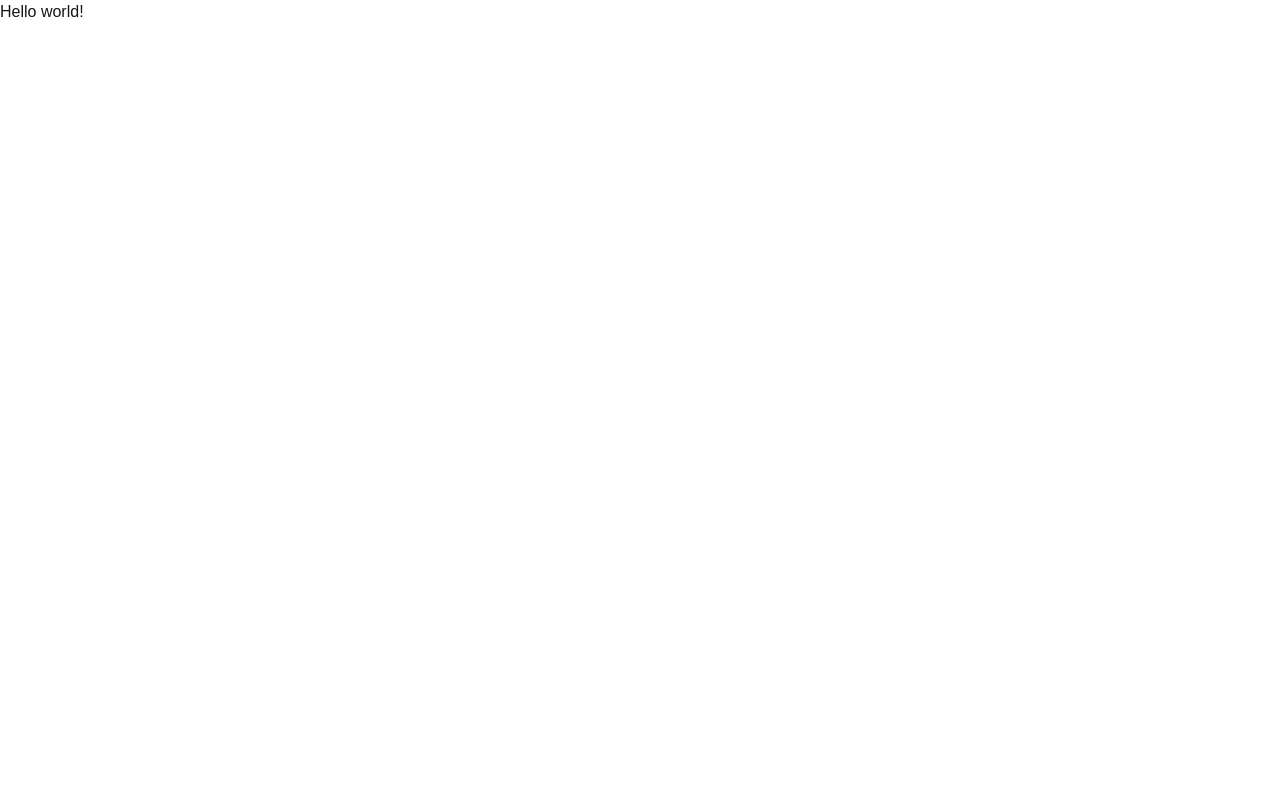
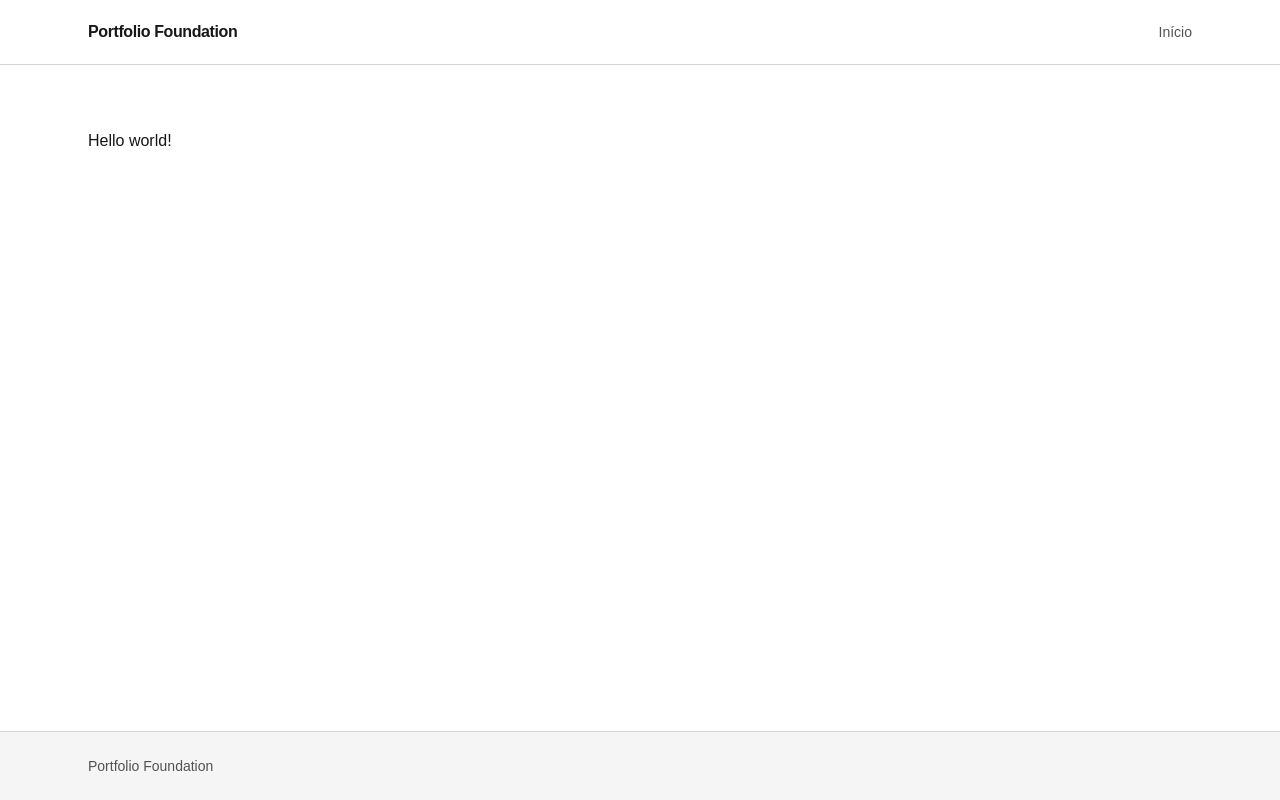
Before and after one commit to AMSDAF/portfolio-foundation, a Next.js app in the folder frontend/: page / in a window 1280 px wide. Built offline with nearby package versions, Linux system fonts and the light colour scheme.

Commit message:
feat: add neutral site shell

```diff
--- a/frontend/src/app/layout.tsx
+++ b/frontend/src/app/layout.tsx
@@ -1,6 +1,7 @@
 import type { Metadata } from "next";
 import { siteSeo } from "@/config/seo";
 import { siteContent } from "@/config/site";
+import { SiteShell } from "@/components/site-shell";
 import "./globals.css";
 
 export const metadata: Metadata = {
@@ -15,7 +16,9 @@ export const metadata: Metadata = {
 export default function RootLayout({ children }: LayoutProps<"/">) {
   return (
     <html lang="pt-BR">
-      <body>{children}</body>
+      <body>
+        <SiteShell>{children}</SiteShell>
+      </body>
     </html>
   );
 }
--- a/frontend/src/app/page.tsx
+++ b/frontend/src/app/page.tsx
@@ -1,7 +1,7 @@
 export default function Home() {
   return (
-    <main>
+    <div className="mx-auto w-full max-w-6xl px-6 py-16">
       <div>Hello world!</div>
-    </main>
+    </div>
   );
 }
--- /dev/null
+++ b/frontend/src/components/site-shell.tsx
@@ -0,0 +1,49 @@
+import type { ReactNode } from "react";
+import Link from "next/link";
+import { siteContent, siteNavigation } from "@/config/site";
+
+interface SiteShellProps {
+  children: ReactNode;
+}
+
+export function SiteShell({ children }: SiteShellProps) {
+  return (
+    <div className="flex min-h-screen flex-col">
+      <header className="border-b border-border bg-canvas">
+        <div className="mx-auto flex w-full max-w-6xl items-center justify-between gap-6 px-6 py-5">
+          <Link
+            className="font-semibold tracking-tight text-content focus-visible:outline"
+            href="/"
+          >
+            {siteContent.title}
+          </Link>
+
+          <nav aria-label="Navegação principal">
+            <ul className="flex flex-wrap items-center justify-end gap-x-5 gap-y-2 text-sm text-content-muted">
+              {siteNavigation.map((item) => (
+                <li key={item.href}>
+                  <Link
+                    className="rounded-sm underline-offset-4 hover:text-content hover:underline"
+                    href={item.href}
+                  >
+                    {item.label}
+                  </Link>
+                </li>
+              ))}
+            </ul>
+          </nav>
+        </div>
+      </header>
+
+      <main className="flex-1" id="main-content">
+        {children}
+      </main>
+
+      <footer className="border-t border-border bg-surface">
+        <div className="mx-auto w-full max-w-6xl px-6 py-6 text-sm text-content-muted">
+          <p>{siteContent.title}</p>
+        </div>
+      </footer>
+    </div>
+  );
+}
```
Also changed, not shown: 4 other files (tests, documents, lock files or other folders).
